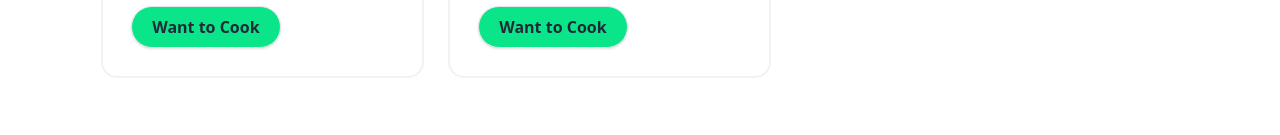
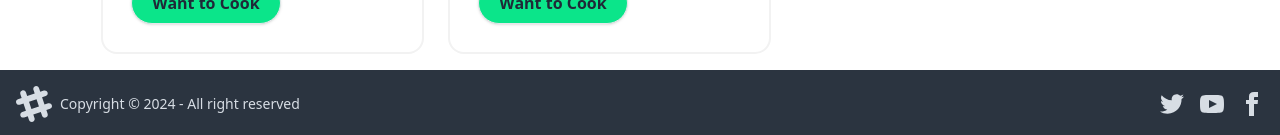
Before and after one commit to Rafayet-Hossen/CHEFSTABLE, a React (Vite) app: page / in a window 1280 px wide. Shown: the part 2914-3049 px from the top of the page. Before the commit the page ends 3008 px from the top, so only its background shows below. Built offline with nearby package versions, Linux system fonts and the light colour scheme.

Commit message:
Added footer and style all the  components

```diff
--- a/src/App.jsx
+++ b/src/App.jsx
@@ -4,6 +4,7 @@
 import OurRecipes from "./components/OurRecipes";
 import Recipes from "./components/Recipes";
 import Sidebar from "./components/Sidebar";
+import Footer from "./components/Footer";
 
 const App = () => {
   const [recipeQueue,setRecipeQueue] = useState([]);
@@ -32,14 +33,14 @@
     setCalories(totalcalories+calories)
   }
   return (
-    <div className="w-11/12 mx-auto">
+    <div className="">
       {/* Navbar Section */}
       <Navbar />
       {/* Banner Section */}
       <Banner />
       {/* Recepies Section */}
       <OurRecipes />
-      <section className="flex flex-col md:flex-row gap-6 mt-20">
+      <section className="flex flex-col md:flex-row gap-6 mt-20 w-11/12 mx-auto">
         {/* Cards Section */}
         <Recipes addRecipeQueue={addRecipeQueue} />
         {/* SideBar */}
@@ -52,6 +53,7 @@
           totalcalories={totalcalories}
         />
       </section>
+      <Footer />
     </div>
   );
 };
--- a/src/components/Banner.jsx
+++ b/src/components/Banner.jsx
@@ -2,8 +2,9 @@
 
 const Banner = () => {
     return (
-      <div className='flex justify-center items-center mt-5'>
-        <img className='rounded-xl'
+      <div className="flex justify-center items-center mt-5 w-11/12 mx-auto">
+        <img
+          className="rounded-xl"
           src="https://i.postimg.cc/XYWhxMsJ/Yellow-Creative-Noodle-Food-Promotion-Banner.png"
           alt=""
         />
--- /dev/null
+++ b/src/components/Footer.jsx
@@ -0,0 +1,59 @@
+import React from 'react';
+
+const Footer = () => {
+    return (
+      <footer className="footer bg-neutral text-neutral-content items-center p-4">
+        <aside className="grid-flow-col items-center">
+          <svg
+            width="36"
+            height="36"
+            viewBox="0 0 24 24"
+            xmlns="http://www.w3.org/2000/svg"
+            fillRule="evenodd"
+            clipRule="evenodd"
+            className="fill-current"
+          >
+            <path d="M22.672 15.226l-2.432.811.841 2.515c.33 1.019-.209 2.127-1.23 2.456-1.15.325-2.148-.321-2.463-1.226l-.84-2.518-5.013 1.677.84 2.517c.391 1.203-.434 2.542-1.831 2.542-.88 0-1.601-.564-1.86-1.314l-.842-2.516-2.431.809c-1.135.328-2.145-.317-2.463-1.229-.329-1.018.211-2.127 1.231-2.456l2.432-.809-1.621-4.823-2.432.808c-1.355.384-2.558-.59-2.558-1.839 0-.817.509-1.582 1.327-1.846l2.433-.809-.842-2.515c-.33-1.02.211-2.129 1.232-2.458 1.02-.329 2.13.209 2.461 1.229l.842 2.515 5.011-1.677-.839-2.517c-.403-1.238.484-2.553 1.843-2.553.819 0 1.585.509 1.85 1.326l.841 2.517 2.431-.81c1.02-.33 2.131.211 2.461 1.229.332 1.018-.21 2.126-1.23 2.456l-2.433.809 1.622 4.823 2.433-.809c1.242-.401 2.557.484 2.557 1.838 0 .819-.51 1.583-1.328 1.847m-8.992-6.428l-5.01 1.675 1.619 4.828 5.011-1.674-1.62-4.829z"></path>
+          </svg>
+          <p>Copyright © {new Date().getFullYear()} - All right reserved</p>
+        </aside>
+        <nav className="grid-flow-col gap-4 md:place-self-center md:justify-self-end">
+          <a>
+            <svg
+              xmlns="http://www.w3.org/2000/svg"
+              width="24"
+              height="24"
+              viewBox="0 0 24 24"
+              className="fill-current"
+            >
+              <path d="M24 4.557c-.883.392-1.832.656-2.828.775 1.017-.609 1.798-1.574 2.165-2.724-.951.564-2.005.974-3.127 1.195-.897-.957-2.178-1.555-3.594-1.555-3.179 0-5.515 2.966-4.797 6.045-4.091-.205-7.719-2.165-10.148-5.144-1.29 2.213-.669 5.108 1.523 6.574-.806-.026-1.566-.247-2.229-.616-.054 2.281 1.581 4.415 3.949 4.89-.693.188-1.452.232-2.224.084.626 1.956 2.444 3.379 4.6 3.419-2.07 1.623-4.678 2.348-7.29 2.04 2.179 1.397 4.768 2.212 7.548 2.212 9.142 0 14.307-7.721 13.995-14.646.962-.695 1.797-1.562 2.457-2.549z"></path>
+            </svg>
+          </a>
+          <a>
+            <svg
+              xmlns="http://www.w3.org/2000/svg"
+              width="24"
+              height="24"
+              viewBox="0 0 24 24"
+              className="fill-current"
+            >
+              <path d="M19.615 3.184c-3.604-.246-11.631-.245-15.23 0-3.897.266-4.356 2.62-4.385 8.816.029 6.185.484 8.549 4.385 8.816 3.6.245 11.626.246 15.23 0 3.897-.266 4.356-2.62 4.385-8.816-.029-6.185-.484-8.549-4.385-8.816zm-10.615 12.816v-8l8 3.993-8 4.007z"></path>
+            </svg>
+          </a>
+          <a>
+            <svg
+              xmlns="http://www.w3.org/2000/svg"
+              width="24"
+              height="24"
+              viewBox="0 0 24 24"
+              className="fill-current"
+            >
+              <path d="M9 8h-3v4h3v12h5v-12h3.642l.358-4h-4v-1.667c0-.955.192-1.333 1.115-1.333h2.885v-5h-3.808c-3.596 0-5.192 1.583-5.192 4.615v3.385z"></path>
+            </svg>
+          </a>
+        </nav>
+      </footer>
+    );
+};
+
+export default Footer;
--- a/src/components/Navbar.jsx
+++ b/src/components/Navbar.jsx
@@ -2,7 +2,7 @@
 
 const Navbar = () => {
     return (
-      <div className="navbar bg-base-100">
+      <div className="navbar bg-base-100 w-11/12 mx-auto">
         <div className="navbar-start">
           <div className="dropdown">
             <div tabIndex={0} role="button" className="btn btn-ghost lg:hidden">
```
